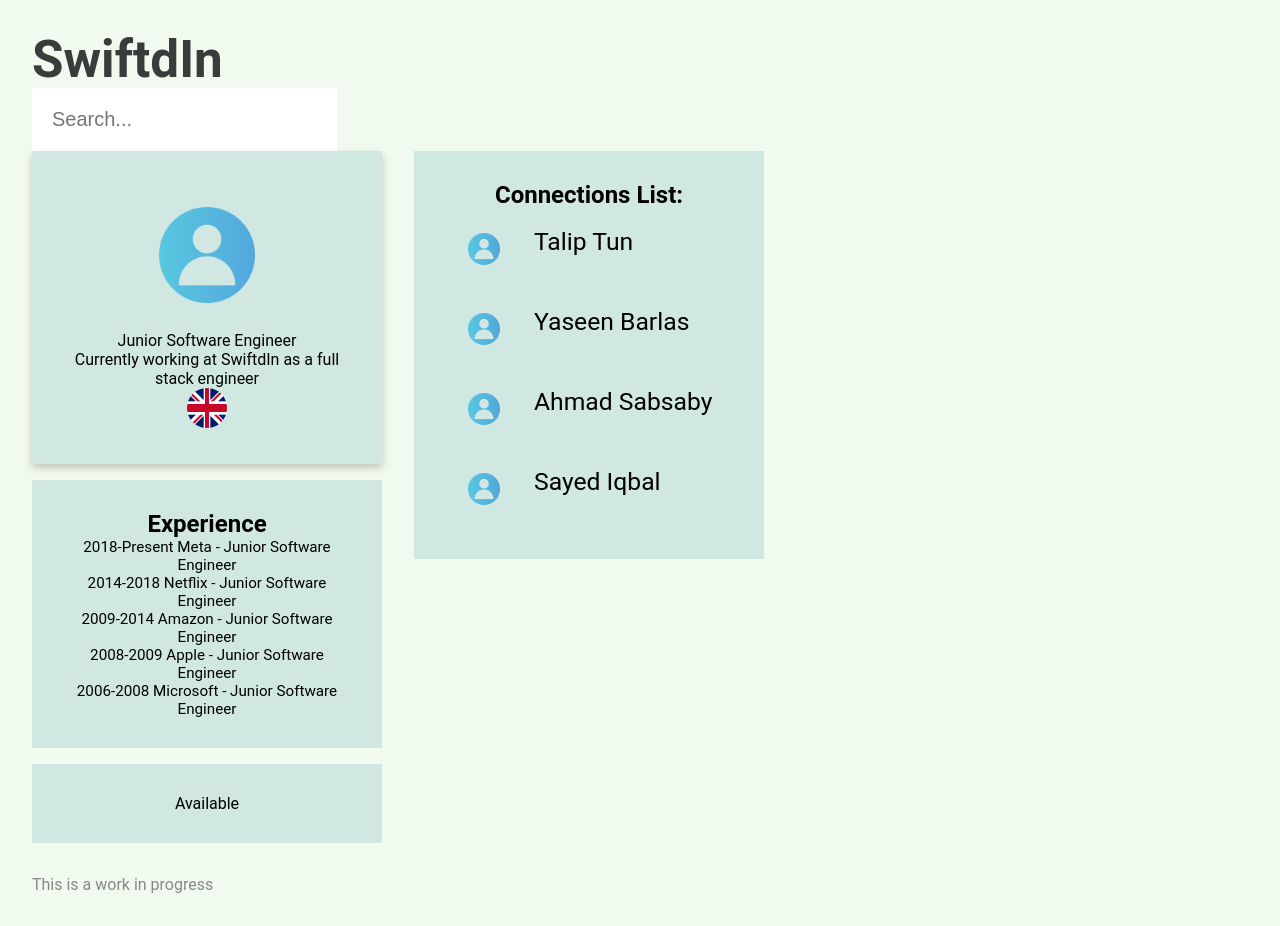
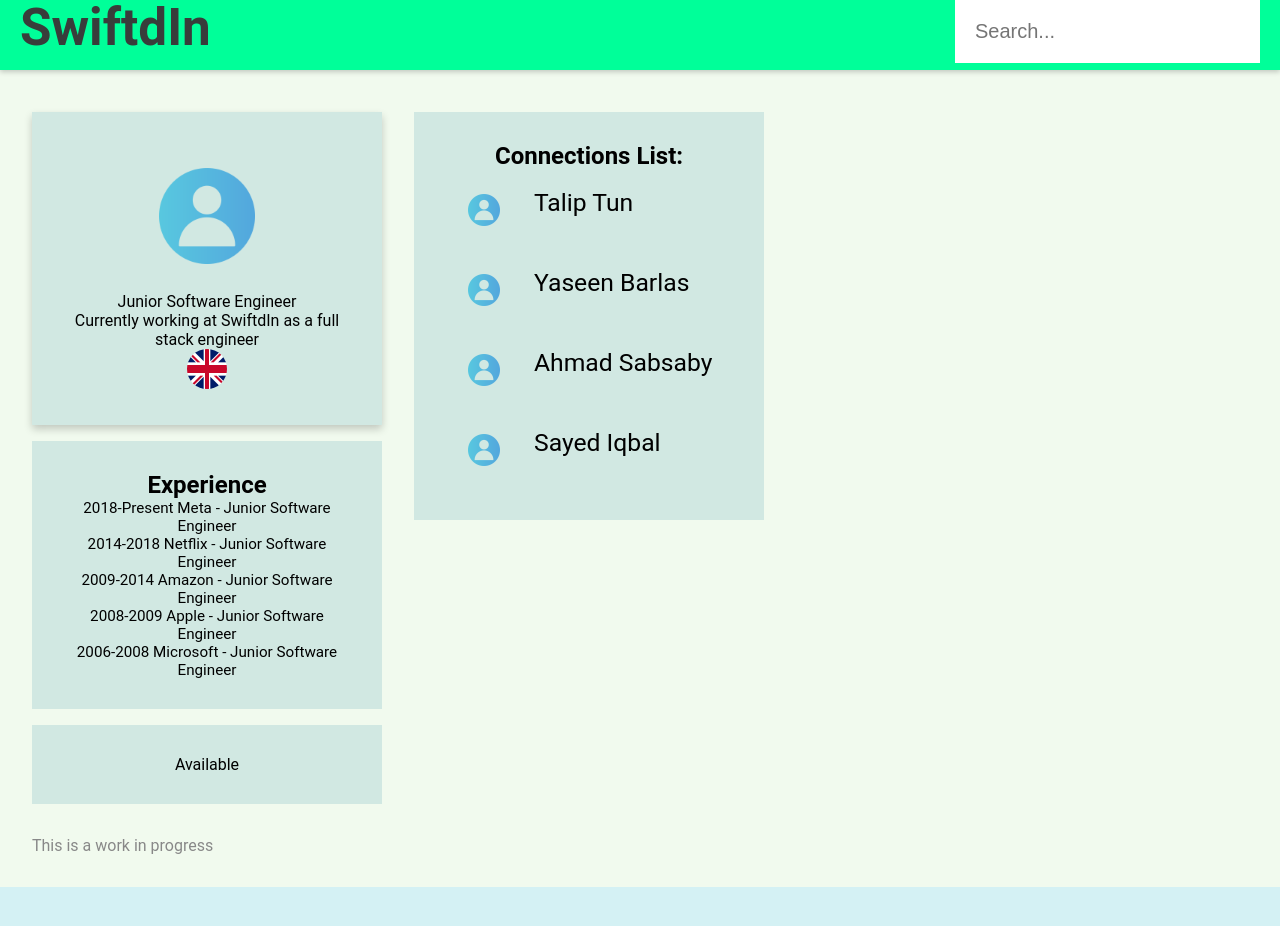
Before and after one commit to YaqubRahman/SwiftdIn, a React (Vite) app in the folder yaqubs-personal-linkedin-wesbite/: page /#/home in a window 1280 px wide. After the commit the page ends 887 px from the top, so only its background shows below. Built offline with nearby package versions, Linux system fonts and the light colour scheme.

Commit message:
feat/made-header-in-home

```diff
--- a/yaqubs-personal-linkedin-wesbite/src/components/Home.css
+++ b/yaqubs-personal-linkedin-wesbite/src/components/Home.css
@@ -3,11 +3,25 @@
     font-family: 'Roboto', sans-serif;
 }
 
+.home-header {
+  background-color: #00ff99;
+  position: fixed;
+  top:0;
+  left:0;
+  width:100%;
+  height:70px;
+  display:flex;
+  justify-content: space-between;
+  padding: 0 20px;
+  box-shadow: 0 2px 5px rgba(0, 0, 0, 0.2);
+
+}
 
 .home-search-bar  input[type=text]{
   border: none;
   padding:20px;
   font-size: 20px;
+  float:right;
 }
 
 .containerhome {
@@ -76,6 +90,7 @@
     justify-content: flex-start;
     align-items: flex-start;
     gap: 2rem;
+    margin-top: 80px;
 }
 
 .childcontainer1{
--- a/yaqubs-personal-linkedin-wesbite/src/pages/Home.tsx
+++ b/yaqubs-personal-linkedin-wesbite/src/pages/Home.tsx
@@ -52,12 +52,12 @@ function getCountryName() {
 function Home() {
   return (
     <>
-      <div className="homefont">
+    <div className="home-header homefont">
         <h1>SwiftdIn</h1>
-
         <div className="home-search-bar">
           <input type="text" placeholder="Search..."/>
         </div>
+    </div>
 
         <div className="parent-container">
           <div className="containerhome">
@@ -135,7 +135,6 @@ function Home() {
 
         </div>
 
-      </div>
     </>
   );
 }
```
